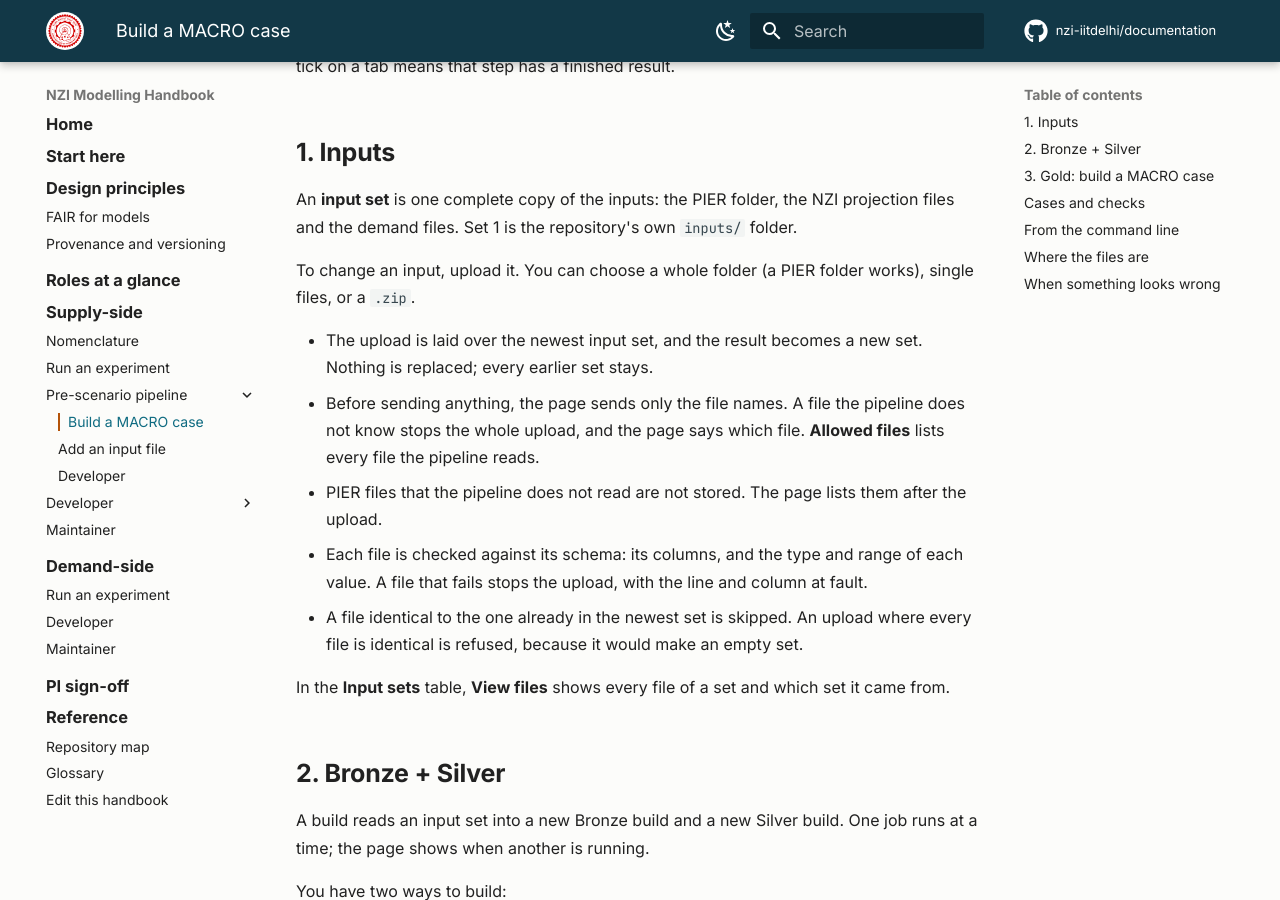
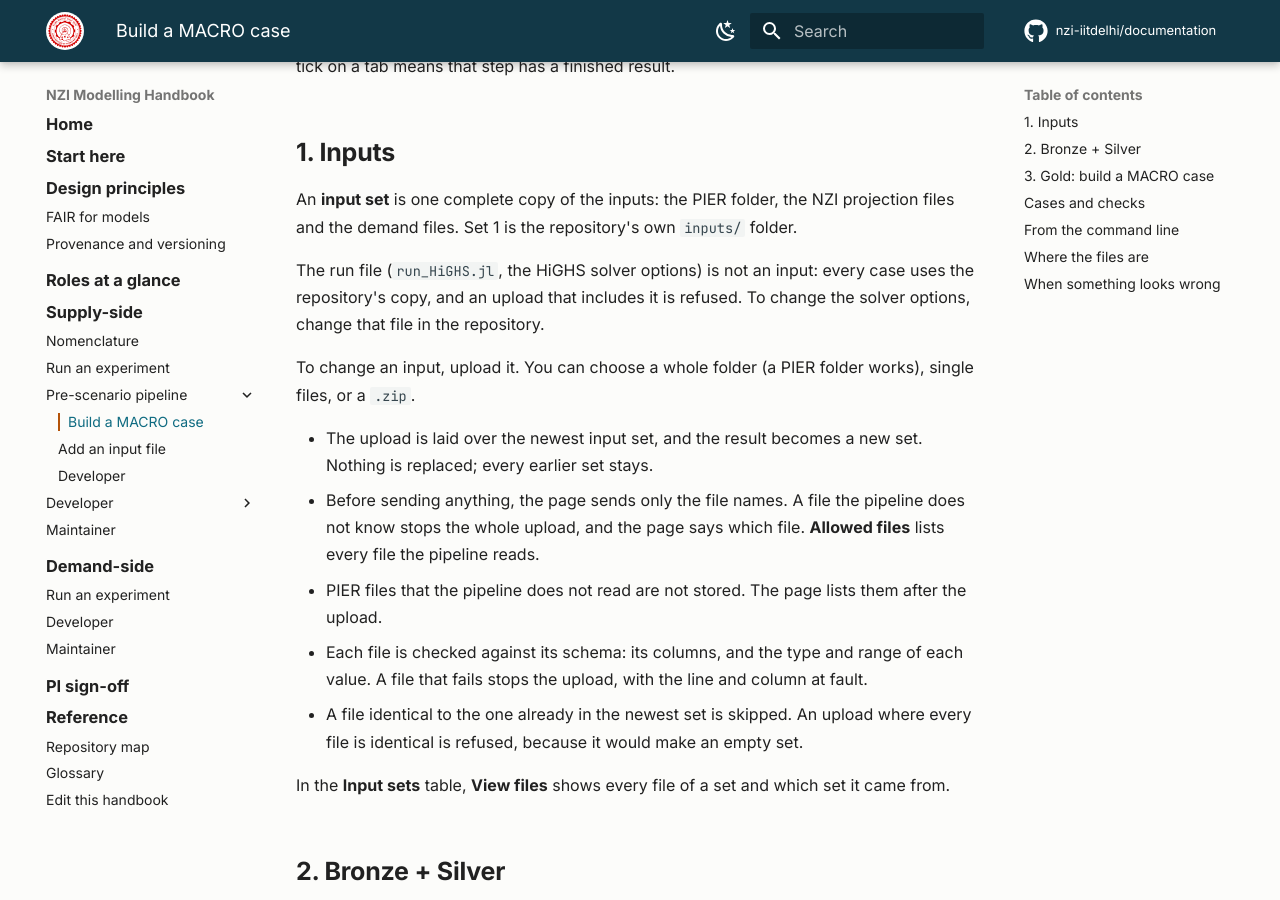
Before and after one commit to nzi-iitdelhi/documentation, an MkDocs documentation site: the page built from docs/supply-side/prescenario/build-a-case.md, in a window 1280 px wide and 900 px high, scrolled down 473 px. Built offline with MkDocs 1.6.1 and Material for MkDocs 9.7.7, drawn with Linux system fonts in a browser that asks for light colours; comment, search, counter and statistics services are not loaded.

Commit message:
Build a MACRO case: the run file is not an input

```diff
--- a/docs/supply-side/prescenario/build-a-case.md
+++ b/docs/supply-side/prescenario/build-a-case.md
@@ -18,6 +18,10 @@ The three steps are tabs at the top of the page: **1. Inputs**, **2. Bronze + Si
 
 An **input set** is one complete copy of the inputs: the PIER folder, the NZI projection files
 and the demand files. Set 1 is the repository's own `inputs/` folder.
+
+The run file (`run_HiGHS.jl`, the HiGHS solver options) is not an input: every case uses the
+repository's copy, and an upload that includes it is refused. To change the solver options,
+change that file in the repository.
 
 To change an input, upload it. You can choose a whole folder (a PIER folder works), single
 files, or a `.zip`.
```
